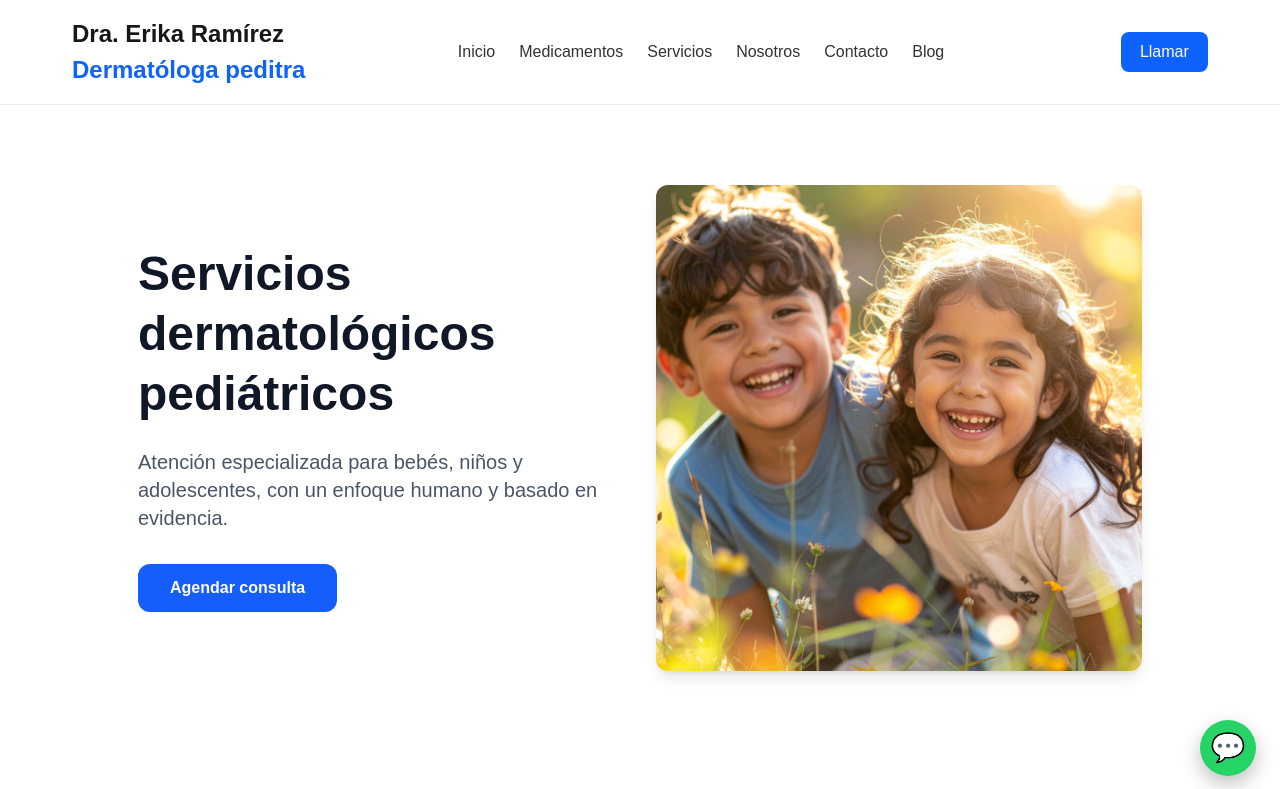
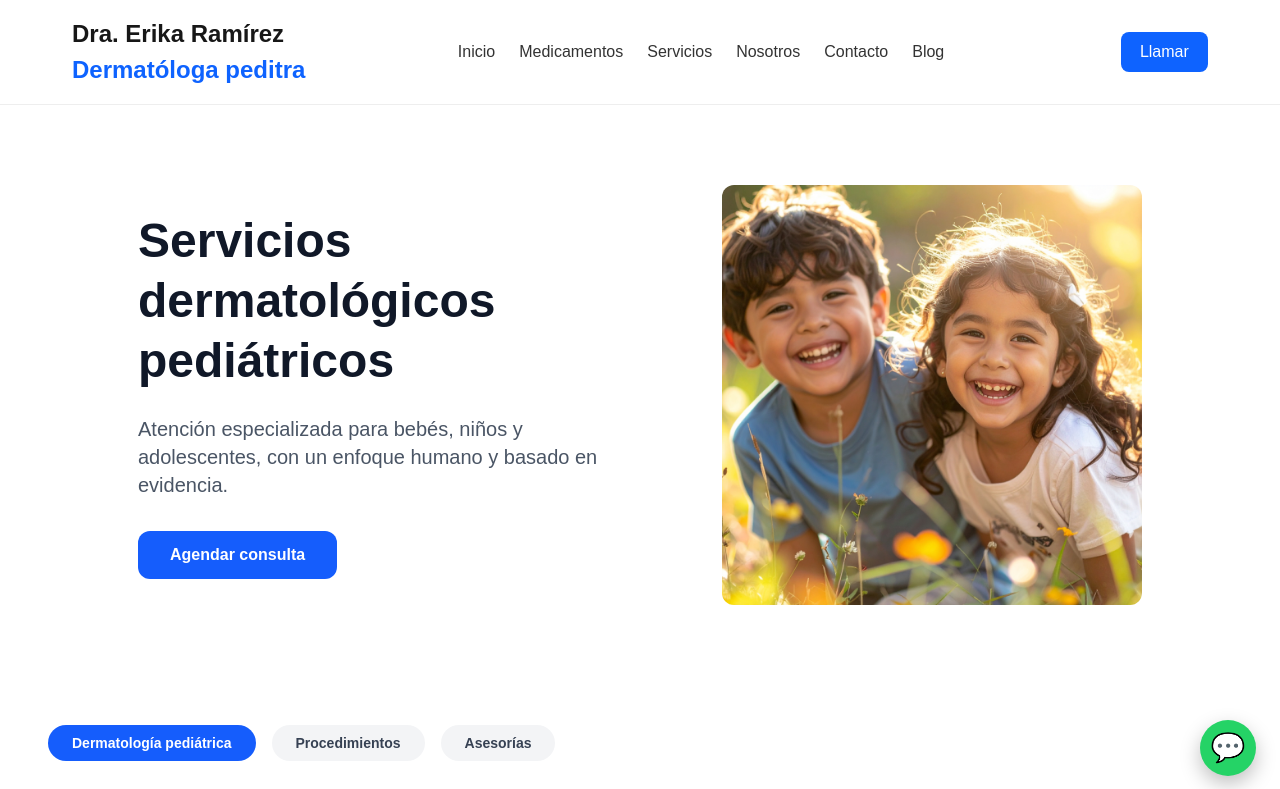
Before and after one commit to KingCas78/dermamedical-next, a Next.js app: page /Servicios in a window 1280 px wide. Shown: the top 789 px of the page. Built offline with nearby package versions, Linux system fonts and the light colour scheme.

Commit message:
Replace <img> with next/image and apply .site-image classes

```diff
--- a/components/ProductCard.tsx
+++ b/components/ProductCard.tsx
@@ -4,6 +4,8 @@ type Product = {
   description: string;
   image: string;
 };
+
+import Image from "next/image";
 
 export default function ProductCard({
   name,
@@ -13,7 +15,7 @@ export default function ProductCard({
 }: Product) {
   return (
     <div className="product-card">
-      <img src={image} alt={name} />
+      <Image src={image} alt={name} width={300} height={160} className="site-image site-image--sm" />
       <h3>{name}</h3>
       <p>{description}</p>
       <strong>${price}</strong>
--- a/components/services/HeroServices.jsx
+++ b/components/services/HeroServices.jsx
@@ -1,4 +1,5 @@
 // components/services/HeroServices.jsx
+import Image from "next/image";
 
 export default function HeroServices() {
   return (
@@ -27,10 +28,12 @@ export default function HeroServices() {
 
         {/* Columna derecha */}
         <div className="flex justify-center md:justify-end">
-          <img
+          <Image
             src="/images/dermapedia-hero.jpg"
             alt="Dermatología pediátrica"
-            className="w-full max-w-md object-contain rounded-xl shadow-lg"
+            width={420}
+            height={320}
+            className="site-image"
           />
         </div>
 
```
